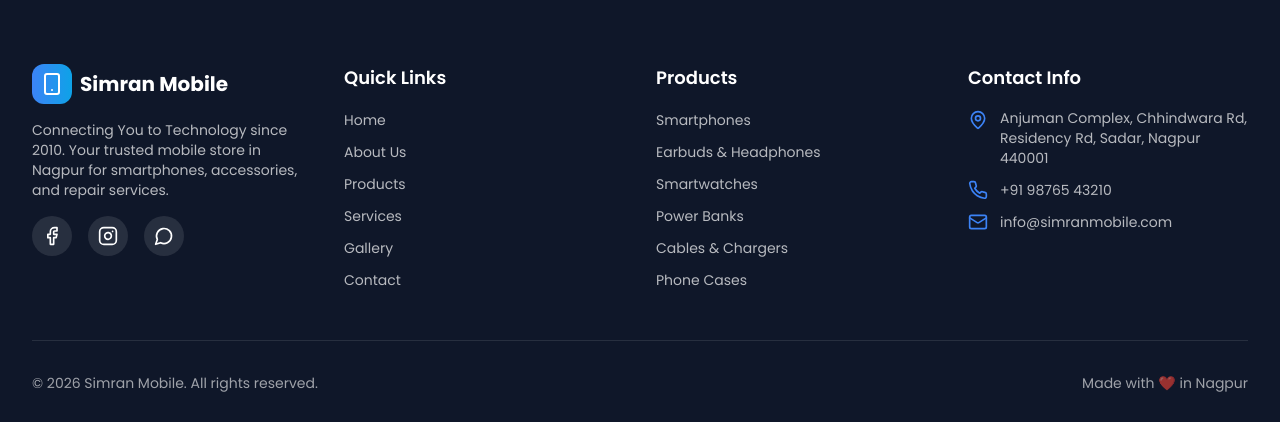
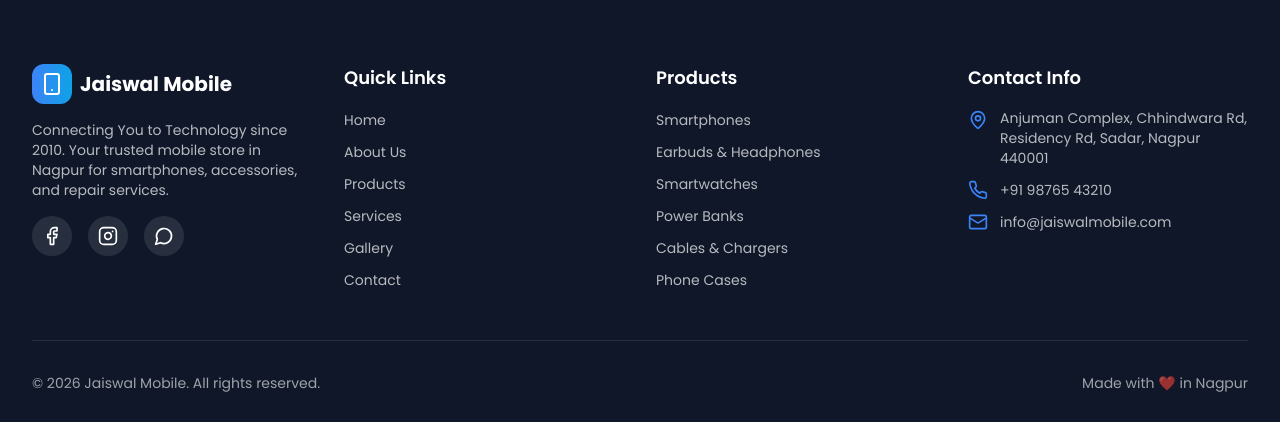
Before and after one commit to Ismail26477/D-Code-Studio-Jaiswal-Mobile, a React (Vite) app: page / in a window 1280 px wide. Shown: the part 7427-7849 px from the top of the page. Built offline with nearby package versions, Linux system fonts and the light colour scheme; the HTML template or start-up script is replaced by a standard one.

Commit message:
Update footer branding from Simran to Jaiswal Mobile

```diff
--- a/src/components/Footer.tsx
+++ b/src/components/Footer.tsx
@@ -39,7 +39,7 @@ const Footer = () => {
                 <div className="w-10 h-10 gradient-bg rounded-xl flex items-center justify-center">
                   <Smartphone className="w-6 h-6 text-white" />
                 </div>
-                <span className="text-xl font-bold">Simran Mobile</span>
+                <span className="text-xl font-bold">Jaiswal Mobile</span>
               </div>
               <p className="text-white/70 text-sm mb-4">
                 Connecting You to Technology since 2010. Your trusted mobile store in Nagpur for smartphones, accessories, and repair services.
@@ -124,8 +124,8 @@ const Footer = () => {
                 </li>
                 <li className="flex items-center gap-3">
                   <Mail className="w-5 h-5 text-primary flex-shrink-0" />
-                  <a href="mailto:info@simranmobile.com" className="text-white/70 hover:text-primary text-sm">
-                    info@simranmobile.com
+                  <a href="mailto:info@jaiswalmobile.com" className="text-white/70 hover:text-primary text-sm">
+                    info@jaiswalmobile.com
                   </a>
                 </li>
               </ul>
@@ -135,7 +135,7 @@ const Footer = () => {
           {/* Bottom Bar */}
           <div className="pt-8 border-t border-white/10 flex flex-col md:flex-row justify-between items-center gap-4">
             <p className="text-white/60 text-sm text-center md:text-left">
-              © {new Date().getFullYear()} Simran Mobile. All rights reserved.
+              © {new Date().getFullYear()} Jaiswal Mobile. All rights reserved.
             </p>
             <p className="text-white/60 text-sm">
               Made with ❤️ in Nagpur
```
